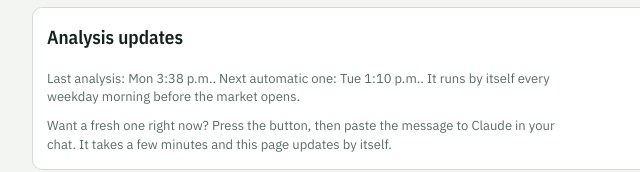
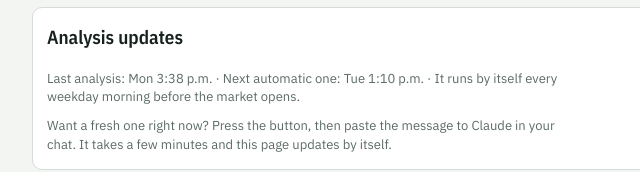
Before and after one commit to farzaanskyblue/halal-trade-desk, a plain HTML site: page index.html in a window 1280 px wide. Shown: the part 628-800 px from the top of the page, 184-824 px from the left. Drawn offline with nearby package versions, Linux system fonts and the light colour scheme.

Commit message:
Tidy the update line
Co-Authored-By: Claude Fable 5.2 <noreply@anthropic.com>
Claude-Session: https://claude.ai/code/session_018xuF3VTMAkEE8SEt38p89y

```diff
--- a/index.html
+++ b/index.html
@@ -284,8 +284,8 @@ dd{margin:0;color:var(--muted)}
       '<div class="cell"><div class="k">If every target hits</div><div class="big good">+' + cad(gain) + '</div><div class="x">fees included</div></div></div>' +
       '<p class="sub">' + buys.map(function(c){ return c.s.t + " x" + c.shares; }).join(", ") + ". You do not have to buy them all. Start with one or two.</p>";
     var nx = nextRun(), f = {weekday:"short", hour:"numeric", minute:"2-digit"};
-    $("anaInfo").textContent = "Last analysis: " + new Date(DATA.updated).toLocaleString("en-CA", f) + ". " +
-      (nx ? "Next automatic one: " + nx.toLocaleString("en-CA", f) + ". " : "") + "It runs by itself every weekday morning before the market opens.";
+    $("anaInfo").textContent = "Last analysis: " + new Date(DATA.updated).toLocaleString("en-CA", f) +
+      (nx ? " · Next automatic one: " + nx.toLocaleString("en-CA", f) : "") + " · It runs by itself every weekday morning before the market opens.";
   }
 
   function renderList(){
```
